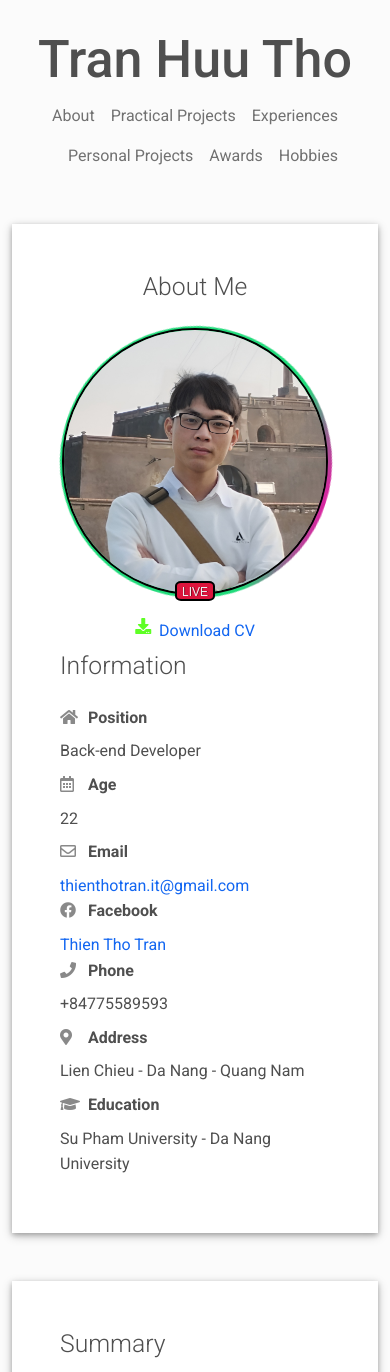
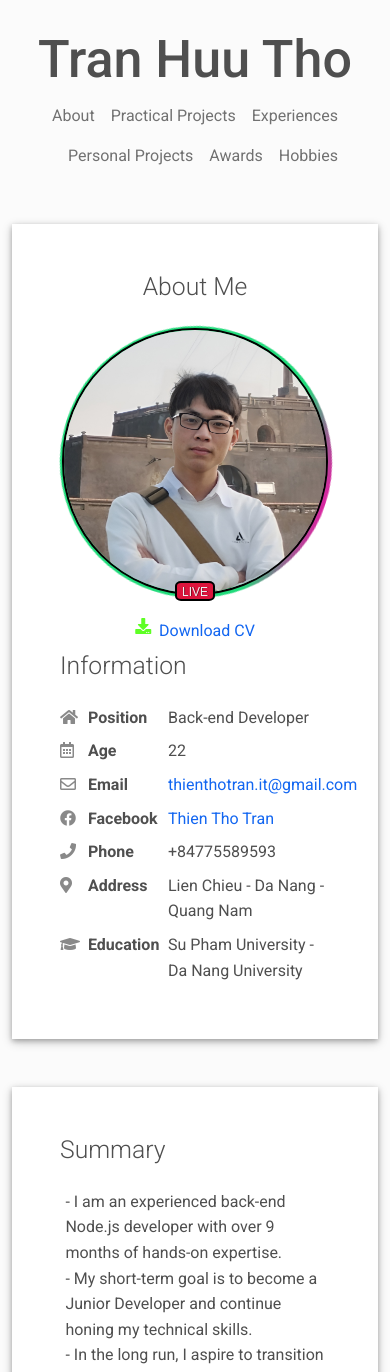
Before and after one commit to hthodev/cv-angular, an Angular app: page / in a window 390 px wide. Shown: the top 1372 px of the page. Built offline with nearby package versions, Linux system fonts and the light colour scheme.

Commit message:
reponseive, data render

```diff
--- a/src/app/css-common/common.css
+++ b/src/app/css-common/common.css
@@ -66,8 +66,8 @@
   }
   .scroll-up {
     bottom: 2% !important;
-    right: -80px !important;
-    font-size: 200% !important;
+    right: -125px !important;
+      font-size: 200% !important;
   }
 
   .scroll-up:hover {
--- a/src/app/info/info.component.css
+++ b/src/app/info/info.component.css
@@ -11,3 +11,22 @@
   justify-content: center;
   padding-top: 20px;
 }
+
+@media screen and (max-width: 414px) {
+  .right-title {
+    min-width: 60%;
+  }
+  .left-title {
+    width: 70%;
+  }
+}
+
+.in-line {
+  display: inline-flex;
+}
+.left-title {
+  width: 40%;
+}
+.right-title {
+  width: 60%;
+}
--- a/src/app/info/info.component.html
+++ b/src/app/info/info.component.html
@@ -12,53 +12,66 @@
       <div class="col-md-5 offset-lg-1">
         <div class="row mt-2">
           <h2 class="h2 fw-light mb-4">Information</h2>
-            <div class="col-sm-5">
-              <div class="pb-2 fw-bolder"><i class="fas fa-home pe-2 text-muted"
-                  style="width:24px;opacity:0.85;"></i> Position</div>
+          <div class="in-line">
+            <div class="col-sm-5 left-title">
+              <div class="pb-2 fw-bolder"><i class="fas fa-home pe-2 text-muted" style="width:24px;opacity:0.85;"></i>
+                Position</div>
             </div>
-            <div class="col-sm-7">
+            <div class="col-sm-7 right-title">
               <div class="pb-2">{{position}}</div>
             </div>
-            <div class="col-sm-5">
+          </div>
+          <div class="in-line">
+            <div class="col-sm-5 left-title">
               <div class="pb-2 fw-bolder"><i class="far fa-calendar-alt pe-2 text-muted"
                   style="width:24px;opacity:0.85;"></i> Age</div>
             </div>
-            <div class="col-sm-7">
+            <div class="col-sm-7 right-title">
               <div class="pb-2">{{age}}</div>
             </div>
-            <div class="col-sm-5">
-              <div class="pb-2 fw-bolder"><i class="far fa-envelope pe-2 text-muted"
-                  style="width:24px;opacity:0.85;"></i> Email</div>
           </div>
-            <div class="col-sm-7">
+          <div class="in-line">
+            <div class="col-sm-5 left-title">
+              <div class="pb-2 fw-bolder"><i class="far fa-envelope pe-2 text-muted" style="width:24px;opacity:0.85;"></i>
+                Email</div>
+            </div>
+            <div class="col-sm-7 right-title">
               <a class="pb-2" [href]="subject">{{email}}</a>
             </div>
-            <div class="col-sm-5">
-              <div class="pb-2 fw-bolder"><i class="fab fa-facebook pe-2 text-muted"
-                  style="width:24px;opacity:0.85;"></i> Facebook</div>
           </div>
-            <div class="col-sm-7">
+          <div class="in-line">
+            <div class="col-sm-5 left-title">
+              <div class="pb-2 fw-bolder"><i class="fab fa-facebook pe-2 text-muted" style="width:24px;opacity:0.85;"></i>
+                Facebook</div>
+            </div>
+            <div class="col-sm-7 right-title">
               <a class="pb-2" [href]="linkFacebook">{{facebook}}</a>
             </div>
-            <div class="col-sm-5">
-              <div class="pb-2 fw-bolder"><i class="fas fa-phone pe-2 text-muted"
-                  style="width:24px;opacity:0.85;"></i> Phone</div>
           </div>
-            <div class="col-sm-7">
+          <div class="in-line">
+            <div class="col-sm-5 left-title">
+              <div class="pb-2 fw-bolder"><i class="fas fa-phone pe-2 text-muted" style="width:24px;opacity:0.85;"></i>
+                Phone</div>
+            </div>
+            <div class="col-sm-7 right-title">
               <div class="pb-2">{{phone}}</div>
             </div>
-            <div class="col-sm-5">
+          </div>
+          <div class="in-line">
+            <div class="col-sm-5 left-title">
               <div class="pb-2 fw-bolder"><i class="fas fa-map-marker-alt pe-2 text-muted"
                   style="width:24px;opacity:0.85;"></i> Address</div>
             </div>
-            <div class="col-sm-7">
+            <div class="col-sm-7 right-title">
               <div class="pb-2">{{address}}</div>
             </div>
-            <div class="col-sm-5">
+          </div>
+          <div class="in-line">
+            <div class="col-sm-5 left-title">
               <div class="pb-2 fw-bolder"><i class="fas fa-graduation-cap pe-2 text-muted"
                   style="width:24px;opacity:0.85;"></i> Education</div>
             </div>
-            <div class="col-sm-7">
+            <div class="col-sm-7 right-title">
               <div class="pb-2">{{education}}</div>
             </div>
           </div>
@@ -66,3 +79,4 @@
       </div>
     </div>
   </div>
+</div>
--- a/src/app/info/info.component.ts
+++ b/src/app/info/info.component.ts
@@ -1,4 +1,5 @@
 import { Component } from '@angular/core';
+import { info } from 'src/data/dataRender';
 
 @Component({
   selector: 'app-info',
@@ -17,14 +18,14 @@ export class InfoComponent {
   education: any;
 
   ngOnInit(): void {
-    this.position = 'Back-end Developer'
-    this.age = 22;
-    this.email = 'thienthotran.it@gmail.com';
-    this.subject = 'mailto:thienthotran.it@gmail.com?subject=Hi, Welcome to me!'
-    this.facebook = 'Thien Tho Tran';
-    this.linkFacebook = 'http://facebook.com/thientho.it'
-    this.phone = '+84775589593';
-    this.address = 'Lien Chieu - Da Nang - Quang Nam';
-    this.education = 'Su Pham University - Da Nang University'
+    this.position = info.position;
+    this.age = info.age;
+    this.email = info.email;
+    this.subject = info.subject;
+    this.facebook = info.facebook;
+    this.linkFacebook = info.linkFacebook;
+    this.phone = info.phone;
+    this.address = info.address;
+    this.education = info.education;
   }
 }
--- a/src/app/lobby/lobby.component.ts
+++ b/src/app/lobby/lobby.component.ts
@@ -10,7 +10,5 @@ export class LobbyComponent implements OnInit {
   description: any;
 
   ngOnInit(): void {
-    this.fullName = "Tran Huu Tho";
-    this.description = "Front-end Developer and Graphic Designer"
   }
 }
--- a/src/app/scroll-up/scroll-up.component.ts
+++ b/src/app/scroll-up/scroll-up.component.ts
@@ -19,8 +19,6 @@ export class ScrollUpComponent implements AfterViewInit {
       if (document.body.scrollTop > 30 || document.documentElement.scrollTop > 30) {
         mybutton.style.display = "block";
       } else {
-        console.log('none');
-
         mybutton.style.display = "none";
       }
     }
--- a/src/app/sidebar/sidebar.component.ts
+++ b/src/app/sidebar/sidebar.component.ts
@@ -15,8 +15,6 @@ export class SidebarComponent implements OnInit {
     const navbar = document.getElementById("nav") as HTMLElement;
 
     if (navbar) {
-      console.log("hi");
-
       var prevScrollpos = window.pageYOffset;
       window.onscroll = function() {
         var currentScrollPos = window.pageYOffset;
--- a/src/data/dataRender.ts
+++ b/src/data/dataRender.ts
@@ -130,3 +130,15 @@ export const summaries =
   <p>- My short-term goal is to become a Junior Developer and continue honing my technical skills. </p>
   <p>- In the long run, I aspire to transition into a managerial role, enabling me to engage directly with clients on project discussions. Additionally, I have a strong desire to join an international team, fostering cross-cultural collaboration and expanding my horizons. My passion for coding, problem-solving abilities, and dedication to continuous learning drive me to pursue excellence in the field of software development. I look forward to embracing new challenges and opportunities in my journey toward professional growth and global collaboration.
 `
+
+export const info = {
+  position: 'Back-end Developer',
+  age: 22,
+  email: 'thienthotran.it@gmail.com',
+  subject: 'mailto:thienthotran.it@gmail.com?subject=Hi, Welcome to me!',
+  facebook: 'Thien Tho Tran',
+  linkFacebook: 'http://facebook.com/thientho.it',
+  phone: '+84775589593',
+  address: 'Lien Chieu - Da Nang - Quang Nam',
+  education: 'Su Pham University - Da Nang University',
+}
```
Lines whose indentation alone changed are shown as unchanged.
